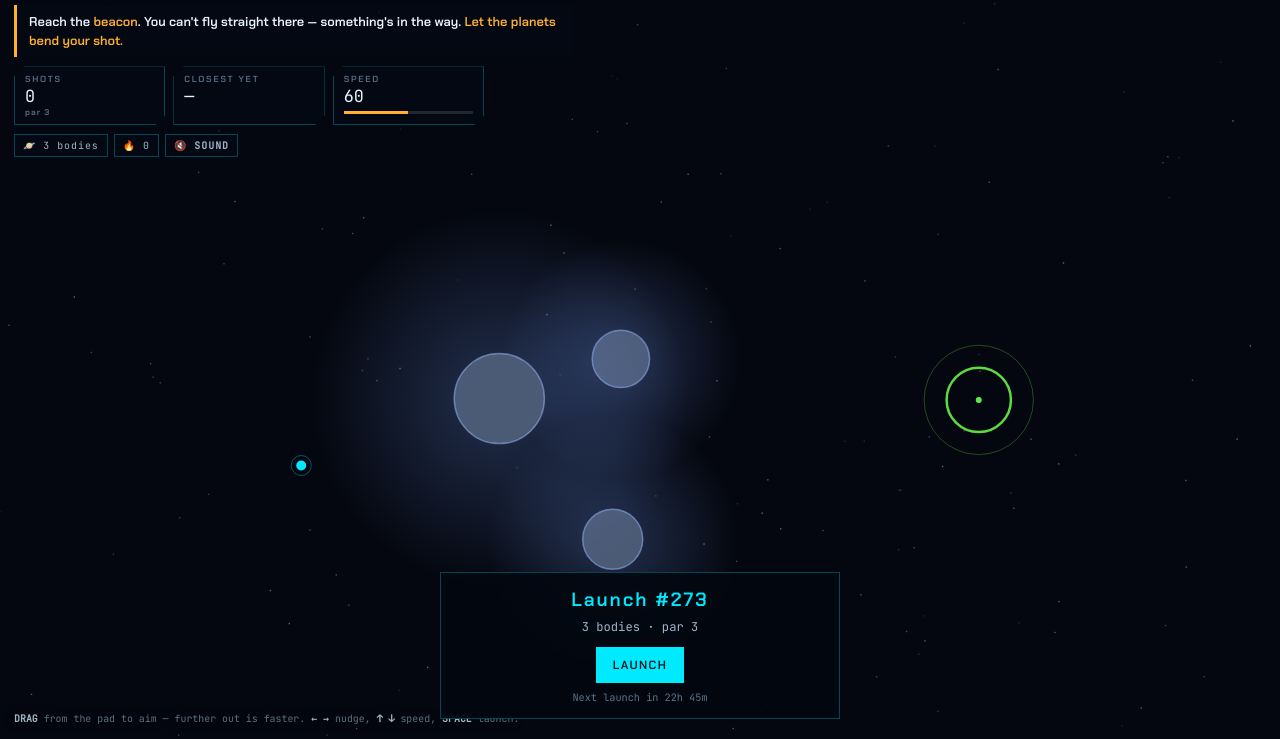
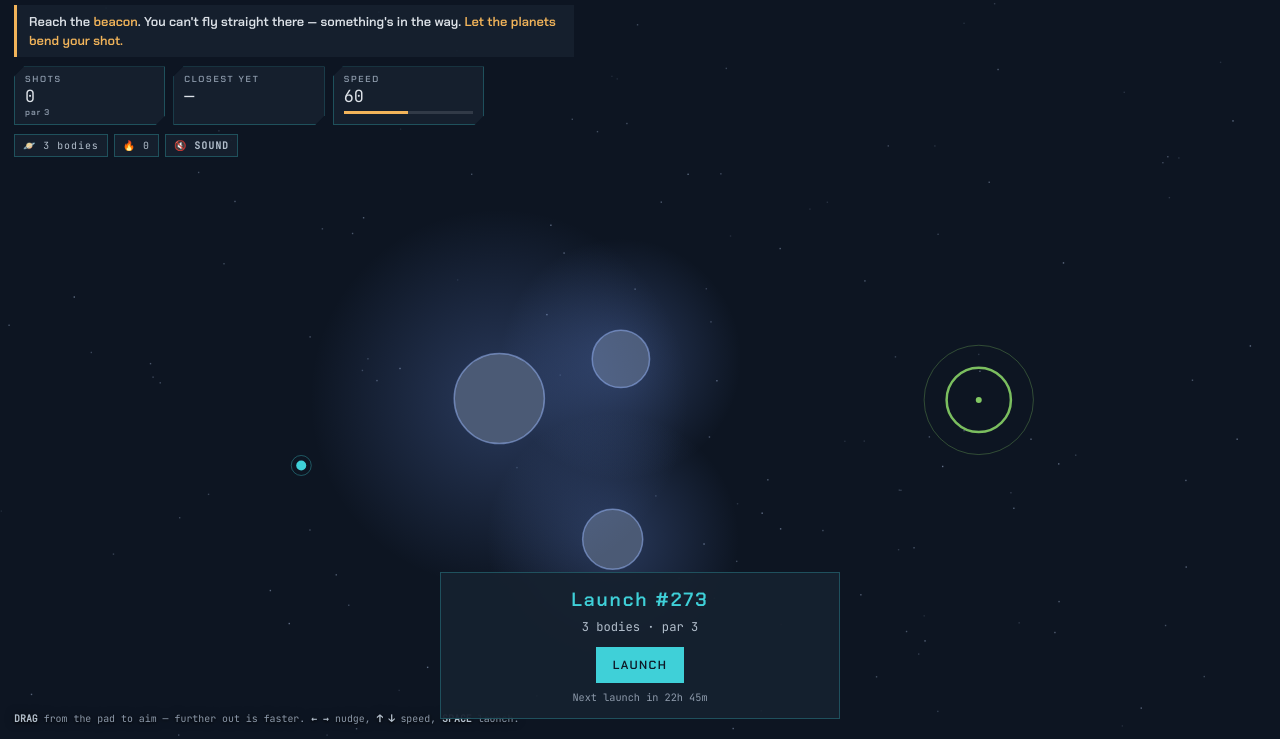
Before and after one commit to ShaKy8/CountdownToRetirement, a website: page slingshot/index.html in a window 1280 px wide. Shown: the part 61-800 px from the top of the page. Drawn offline with Linux system fonts and the light colour scheme.

Commit message:
Midnight Slate for ONE PUTT and SLINGSHOT
The games carried their own copy of the console's old neon palette, and
ONE PUTT's labels were still the ~2:1 grey the console retired. Both now
use the console's token values: slate grounds, off-white text, jewel-toned
accents on the canvas (cup ring, pennant, probe, beacon, particles), titles
without the glow, HUD panels at 92% slate, and navy space in SLINGSHOT.
The green, sand, water, planets and stars keep their own colours.

Gates: tests 460/460, oneputt-fx 36/36, slingshot-fx 16/16, site-audit
all six pages clean at 390x844 in its one completed run; the 320x700 run
did not complete, stalling the same way against production.

Co-Authored-By: Claude Opus 5.5 <noreply@anthropic.com>

```diff
--- a/game/styles.css
+++ b/game/styles.css
@@ -3,7 +3,9 @@
  *
  * Palette and type borrowed from the weather console (weather/css/core.css) so
  * the two read as one system - the game is driven by the same API, and should
- * look like it. The fonts are the console's own, referenced by absolute path;
+ * look like it - Midnight Slate since September 30, 2026: a slate ground,
+ * never black, off-white text at ~12:1, jewel-toned accents, faint glow. The
+ * tokens below are the console's values. The fonts are the console's own, referenced by absolute path;
  * font-display: swap means the system stack is a fine outcome if they are
  * unavailable.
  */
@@ -23,17 +25,17 @@
 }
 
 :root {
-    --void: #03050b;
-    --deep: #060a14;
-    --panel-solid: #070d1a;
-    --cy: #00eaff;
-    --mg: #ff2d8f;
-    --am: #ffb02e;
-    --lm: #6dff4a;
-    --ink: #d6ecfa;
-    --dim: #7b97ad;
-    --faint: #3a5064;
-    --edge: rgba(0, 234, 255, .26);
+    --void: #0f1826;
+    --deep: #121c2a;
+    --panel-solid: #16212f;
+    --cy: #3fd0d8;
+    --mg: #f07aa6;
+    --am: #f2b45a;
+    --lm: #8fdc6a;
+    --ink: #dde2e8;
+    --dim: #b3bfcc;
+    --faint: #8d9aab;
+    --edge: rgba(63,208,216, .26);
     --cut: 10px;
     --ui: 'Chakra Petch', ui-sans-serif, system-ui, sans-serif;
     --mono: 'JetBrains Mono', ui-monospace, 'SF Mono', Menlo, monospace;
@@ -46,7 +48,7 @@ body {
     margin: 0;
     min-height: 100vh;
     background:
-        radial-gradient(1200px 700px at 50% -10%, #0a1526 0%, var(--void) 62%),
+        radial-gradient(1200px 700px at 50% -10%, #1a2639 0%, var(--void) 62%),
         var(--void);
     color: var(--ink);
     font-family: var(--ui);
@@ -77,7 +79,7 @@ body {
     letter-spacing: .08em;
     padding: 7px 13px;
     border: 1px solid var(--edge);
-    background: rgba(6, 10, 20, .72);
+    background: rgba(22,33,47, .92);
 }
 
 .back-link:hover, .back-link:focus { color: var(--cy); }
@@ -99,7 +101,7 @@ body {
     letter-spacing: .28em;
     text-indent: .28em;
     color: var(--cy);
-    text-shadow: 0 0 8px rgba(0, 234, 255, .5), 0 0 26px rgba(0, 234, 255, .22);
+    text-shadow: 0 0 18px rgba(63,208,216, .22);
 }
 
 .sub {
@@ -178,7 +180,7 @@ body {
     gap: 9px;
     padding: 18px;
     text-align: center;
-    background: rgba(3, 5, 11, .88);
+    background: rgba(15,24,38, .88);
 }
 
 .result-score {
@@ -244,7 +246,7 @@ button {
 button:hover:not(:disabled) { color: var(--cy); border-color: var(--cy); }
 button:disabled { opacity: .4; cursor: not-allowed; }
 button.primary { color: var(--void); background: var(--cy); border-color: var(--cy); }
-button.primary:hover:not(:disabled) { color: var(--void); background: #6df3ff; }
+button.primary:hover:not(:disabled) { color: var(--void); background: #7fdfe5; }
 
 .controls { display: flex; align-items: center; justify-content: space-between; gap: 12px; }
 .readouts { display: flex; gap: 16px; }
--- a/slingshot/index.html
+++ b/slingshot/index.html
@@ -5,7 +5,7 @@
     <meta name="viewport" content="width=device-width, initial-scale=1.0">
     <meta name="description" content="SLINGSHOT - a daily orbital puzzle. Reach the beacon by letting gravity bend your shot.">
     <title>SLINGSHOT</title>
-    <link rel="stylesheet" href="styles.css?v=6ef827a092">
+    <link rel="stylesheet" href="styles.css?v=5800f0319f">
     <link rel="icon" type="image/svg+xml" href="favicon.svg">
 </head>
 <body>
@@ -67,6 +67,6 @@
     <script src="/shared/daily.js?v=be6754e8a4"></script>
     <script src="orbit.js?v=642679681f"></script>
     <script src="audio.js?v=c851379377"></script>
-    <script src="script.js?v=146af1c60f"></script>
+    <script src="script.js?v=01acd546ea"></script>
 </body>
 </html>
--- a/slingshot/script.js
+++ b/slingshot/script.js
@@ -34,9 +34,9 @@
 
     const MAX_FX = 120;              // particles alive at once
     const MAX_SCARS = 10;            // per planet, oldest dropped
-    const FX_RED = '255,59,87';      // the crash red the ghost trails already use
-    const FX_GREY = '159,182,200';
-    const FX_GREEN = '109,255,74';
+    const FX_RED = '244,113,113';      // the crash red the ghost trails already use
+    const FX_GREY = '179,191,204';
+    const FX_GREEN = '143,220,106';
 
     let W = 0, H = 0, dpr = 1, k = 1, ox = 0, oy = 0;
     let level = null, day = 0, saved = null;
@@ -406,7 +406,7 @@
     function draw() {
         if (!W) fit();
         ctx.clearRect(0, 0, W, H);
-        ctx.fillStyle = '#04070f';
+        ctx.fillStyle = '#0d1522';
         ctx.fillRect(0, 0, W, H);
 
         /*
@@ -463,7 +463,7 @@
         for (let i = 0; i < ghosts.length; i++) {
             const g = ghosts[i];
             const a = 0.10 + 0.18 * (i / Math.max(1, ghosts.length - 1));
-            ctx.strokeStyle = (g.outcome === 'crash' ? 'rgba(255,59,87,' : 'rgba(159,182,200,') +
+            ctx.strokeStyle = (g.outcome === 'crash' ? 'rgba(244,113,113,' : 'rgba(179,191,204,') +
                 a.toFixed(3) + ')';
             ctx.lineWidth = 1.2;
             ctx.beginPath();
@@ -502,25 +502,25 @@
         const t = level.target;
         const pulse = reduceMotion ? 1 : 1 + 0.12 * Math.sin(Date.now() / 320);
         const fl = beaconFlare;
-        ctx.strokeStyle = 'rgba(109,255,74,' + (0.85 + 0.15 * fl).toFixed(3) + ')';
+        ctx.strokeStyle = 'rgba(143,220,106,' + (0.85 + 0.15 * fl).toFixed(3) + ')';
         ctx.lineWidth = 2.5 + 2.5 * fl;
         ctx.beginPath(); ctx.arc(X(t.x), Y(t.y), t.r * k * pulse, 0, 6.283); ctx.stroke();
-        ctx.strokeStyle = 'rgba(109,255,74,' + (0.28 + 0.4 * fl).toFixed(3) + ')'; ctx.lineWidth = 1;
+        ctx.strokeStyle = 'rgba(143,220,106,' + (0.28 + 0.4 * fl).toFixed(3) + ')'; ctx.lineWidth = 1;
         ctx.beginPath(); ctx.arc(X(t.x), Y(t.y), t.r * k * 1.7 * pulse, 0, 6.283); ctx.stroke();
         if (fl > 0.02) {
-            ctx.strokeStyle = 'rgba(109,255,74,' + (0.45 * fl).toFixed(3) + ')';
+            ctx.strokeStyle = 'rgba(143,220,106,' + (0.45 * fl).toFixed(3) + ')';
             ctx.beginPath();
             ctx.arc(X(t.x), Y(t.y), t.r * k * (2.2 + 1.8 * fl), 0, 6.283);
             ctx.stroke();
         }
-        ctx.fillStyle = 'rgba(109,255,74,.9)';
+        ctx.fillStyle = 'rgba(143,220,106,.9)';
         ctx.beginPath(); ctx.arc(X(t.x), Y(t.y), 3, 0, 6.283); ctx.fill();
 
         // Launch pad.
         const L = level.launch;
-        ctx.fillStyle = '#00eaff';
+        ctx.fillStyle = '#3fd0d8';
         ctx.beginPath(); ctx.arc(X(L.x), Y(L.y), 5, 0, 6.283); ctx.fill();
-        ctx.strokeStyle = 'rgba(0,234,255,.35)'; ctx.lineWidth = 1;
+        ctx.strokeStyle = 'rgba(63,208,216,.35)'; ctx.lineWidth = 1;
         ctx.beginPath(); ctx.arc(X(L.x), Y(L.y), 10, 0, 6.283); ctx.stroke();
 
         /*
@@ -535,7 +535,7 @@
             const pw = (aim.v - S.SIM.V_MIN) / (S.SIM.V_MAX - S.SIM.V_MIN);
             const n = Math.min(pk.path.length, Math.round(2 * 22 * (0.45 + 0.55 * pw)));
             ctx.setLineDash([5, 5]);
-            ctx.strokeStyle = 'rgba(0,234,255,.75)'; ctx.lineWidth = 2;
+            ctx.strokeStyle = 'rgba(63,208,216,.75)'; ctx.lineWidth = 2;
             ctx.beginPath();
             for (let j = 0; j + 1 < n; j += 2) {
                 if (j === 0) ctx.moveTo(X(pk.path[0]), Y(pk.path[1]));
@@ -550,7 +550,7 @@
             const p = probe.path;
             if (p.length >= 2) {
                 const e = clamp(probe.i, 0, p.length - 2);
-                ctx.strokeStyle = 'rgba(0,234,255,.9)'; ctx.lineWidth = 2;
+                ctx.strokeStyle = 'rgba(63,208,216,.9)'; ctx.lineWidth = 2;
                 ctx.beginPath();
                 for (let j = 0; j <= e; j += 2) {
                     if (j === 0) ctx.moveTo(X(p[0]), Y(p[1]));
--- a/slingshot/styles.css
+++ b/slingshot/styles.css
@@ -20,15 +20,15 @@
 }
 
 :root {
-    --ink: #eaf4ff;
-    --dim: #9fb6c8;
-    --faint: #5b7288;
-    --cy: #00eaff;
-    --am: #ffb02e;
-    --lm: #6dff4a;
-    --rd: #ff3b57;
-    --panel: rgba(4, 10, 20, .78);
-    --edge: rgba(0, 234, 255, .28);
+    --ink: #dde2e8;
+    --dim: #b3bfcc;
+    --faint: #8d9aab;
+    --cy: #3fd0d8;
+    --am: #f2b45a;
+    --lm: #8fdc6a;
+    --rd: #f47171;
+    --panel: rgba(22,33,47, .92);   /* Midnight Slate, as the console: text on a known ground */
+    --edge: rgba(63,208,216, .28);
     --cut: 10px;
     --ui: 'Chakra Petch', ui-sans-serif, system-ui, sans-serif;
     --mono: 'JetBrains Mono', ui-monospace, 'SF Mono', Menlo, monospace;
@@ -41,7 +41,7 @@ html, body {
     margin: 0;
     height: 100%;
     overflow: hidden;
-    background: #04070f;
+    background: #0d1522;
     color: var(--ink);
     font-family: var(--ui);
 }
@@ -93,7 +93,7 @@ html, body {
 .skip-link { position: absolute; left: -9999px; }
 .skip-link:focus {
     left: 8px; top: 8px; z-index: 200;
-    background: var(--cy); color: #04121d; padding: 10px 16px; font-weight: 600;
+    background: var(--cy); color: #0f1826; padding: 10px 16px; font-weight: 600;
 }
 
 .top { text-align: left; }
@@ -103,7 +103,7 @@ html, body {
     font-size: 1.25rem;
     letter-spacing: .3em;
     color: var(--cy);
-    text-shadow: 0 0 8px rgba(0, 234, 255, .45);
+    text-shadow: 0 0 18px rgba(63,208,216, .22);
 }
 
 .sub {
@@ -185,7 +185,7 @@ html, body {
     gap: 6px;
     padding: 14px 18px;
     text-align: center;
-    background: rgba(3, 8, 16, .94);
+    background: rgba(22,33,47, .94);
     border: 1px solid var(--edge);
     pointer-events: auto;
 }
@@ -216,7 +216,7 @@ button {
     letter-spacing: .12em;
     text-transform: uppercase;
     color: var(--ink);
-    background: rgba(6, 14, 26, .9);
+    background: rgba(22,33,47, .9);
     border: 1px solid var(--edge);
     padding: 9px 16px;
     cursor: pointer;
@@ -224,8 +224,8 @@ button {
 
 button[hidden] { display: none; }
 button:hover:not(:disabled) { color: var(--cy); border-color: var(--cy); }
-button.primary { color: #04121d; background: var(--cy); border-color: var(--cy); }
-button.primary:hover { background: #6df3ff; }
+button.primary { color: #0f1826; background: var(--cy); border-color: var(--cy); }
+button.primary:hover { background: #7fdfe5; }
 
 .say, .hint {
     margin: 0;
```
Also changed, not shown: CLAUDE.md (+17 -2 lines), game/index.html (+2 -2 lines), game/script.js (+15 -15 lines).
